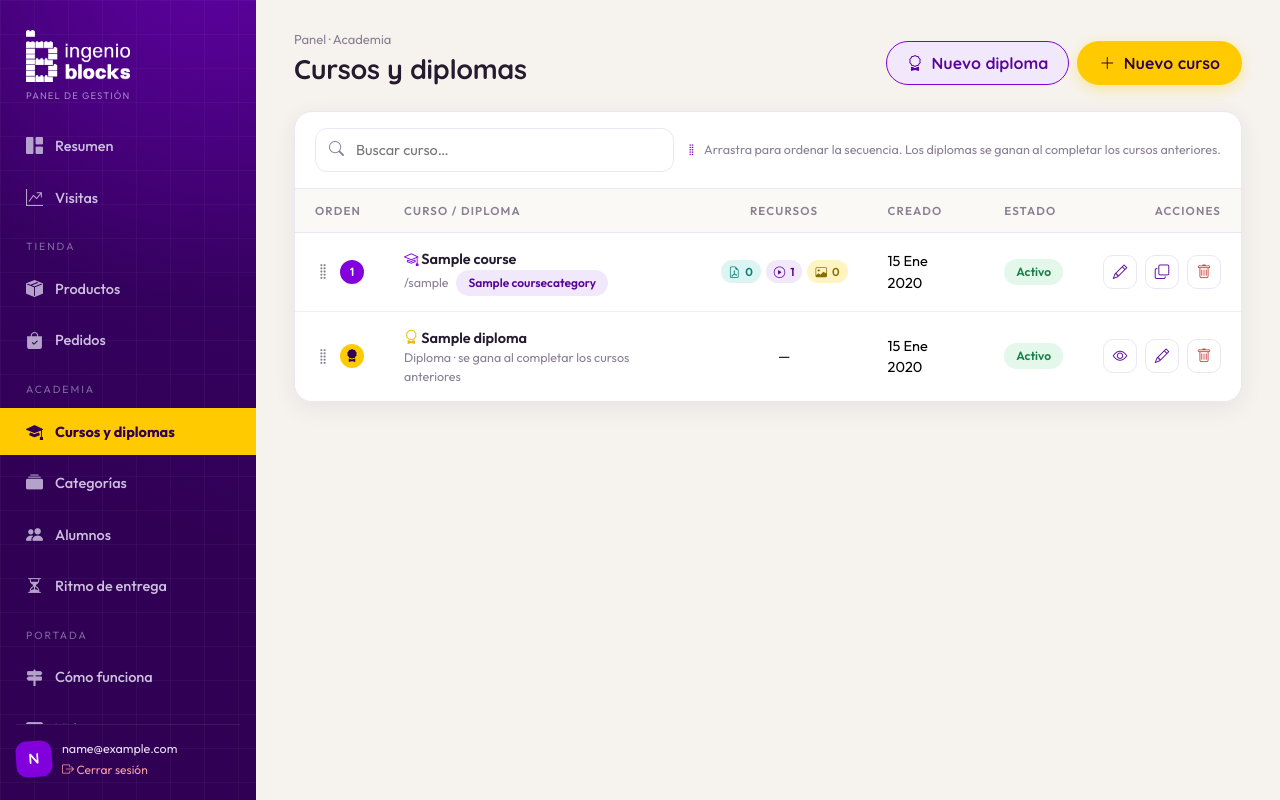
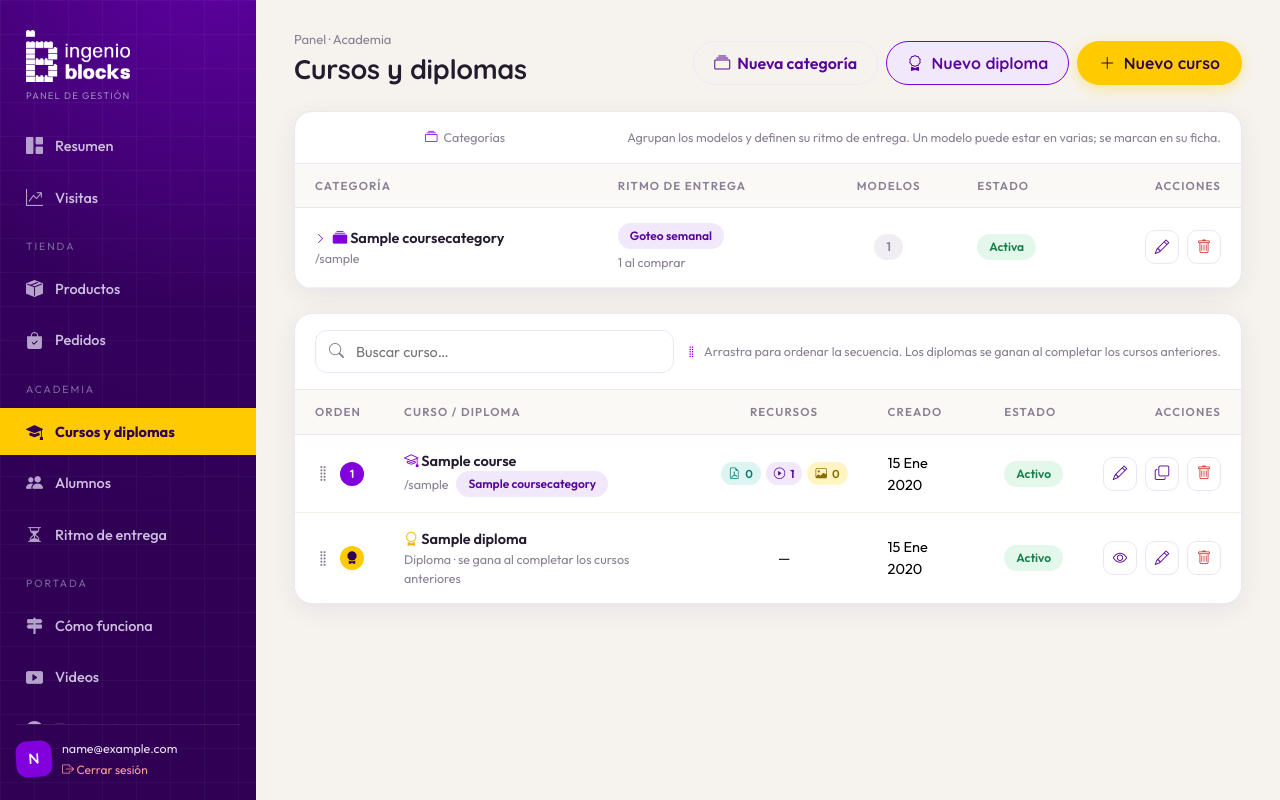
Before and after one commit to marcelopc2/ecommerce_soledad, a Django app: page /gestion/cursos/ in a window 1280 px wide. Run offline with Django 5.2, Linux system fonts and the light colour scheme; a user stored in the database is signed in; tables that the repository leaves empty hold one stand-in row (values such as "Sample post"); parts of the project's set-up code (start-up, migrations or seed data) failed here and were passed over.

Commit message:
Categorias: fila desplegable dentro de Cursos y diplomas
Vuelven a esa pantalla -junto a los diplomas, que es donde se piensan- y
se les quita la pantalla propia. Agrupar modelos y ordenar la secuencia
son la misma tarea; separarlas obligaba a saltar de una a otra.

El problema anterior no era el lugar sino la forma: como tarjetas o como
bloque suelto ocupaban toda la parte de arriba. Ahora es una tabla y cada
categoria es una fila que se despliega al hacerle clic y muestra sus
modelos numerados por orden de entrega. Plegadas ocupan una linea, asi
que la secuencia de cursos sigue arriba del pliegue.

La ruta /gestion/categorias/ queda redirigiendo, para no romper enlaces
que alguien haya guardado.

```diff
--- a/panel/static/panel/panel.css
+++ b/panel/static/panel/panel.css
@@ -1157,3 +1157,49 @@ body.login-body {
 .pnl-ojo.activo:hover { color: var(--purple-800); }
 .pnl-ojo:disabled { opacity: 0.35; cursor: not-allowed; }
 .pnl-ojo:disabled:hover { background: none; border-color: var(--line); color: var(--muted); }
+
+/* ---------- Categorías: fila desplegable dentro de Cursos y diplomas -------- */
+/* La fila entera es el disparador -no solo un iconito- porque el gesto natural
+   frente a "esta categoría tiene 8 modelos" es hacer clic en la categoría. */
+.cat-row { cursor: pointer; }
+.cat-row.is-off { opacity: 0.6; }
+.cat-caret {
+  font-size: 11px;
+  color: var(--purple-500);
+  margin-right: 4px;
+  transition: transform 0.18s ease;
+  display: inline-block;
+}
+.cat-row[aria-expanded="true"] { background: var(--purple-50); }
+.cat-row[aria-expanded="true"] .cat-caret { transform: rotate(90deg); }
+
+/* La fila de detalle no tiene padding propio: si la categoría está plegada, el
+   colapso mide 0 y la fila desaparece visualmente en vez de dejar una franja. */
+.cat-detail-row td { border-bottom: none !important; }
+/* Fondo y filete a la izquierda para que la lista se lea colgando de su
+   categoría: sin eso las filas de modelos parecían un segundo listado suelto. */
+.cat-detail {
+  padding: 10px 18px 14px 42px;
+  display: flex;
+  flex-direction: column;
+  gap: 2px;
+  background: var(--purple-50);
+  box-shadow: inset 3px 0 0 var(--purple-500);
+}
+.cat-course {
+  display: flex;
+  align-items: center;
+  gap: 10px;
+  padding: 6px 10px;
+  border-radius: 8px;
+  text-decoration: none;
+  transition: background 0.1s ease;
+}
+.cat-course:hover { background: #fff; }
+.cat-course-name { color: var(--ink); font-weight: 500; font-size: 14px; }
+
+.cat-warning {
+  padding: 14px 18px;
+  border-top: 1px solid var(--line);
+  background: #fff7f7;
+}
--- a/panel/templates/panel/base.html
+++ b/panel/templates/panel/base.html
@@ -58,9 +58,6 @@
     <div class="pnl-nav-label">Academia</div>
     <a href="{% url 'panel:courses' %}" class="{% if section == 'courses' %}active{% endif %}">
       <i class="bi bi-mortarboard-fill"></i> Cursos y diplomas
-    </a>
-    <a href="{% url 'panel:categories' %}" class="{% if section == 'categories' %}active{% endif %}">
-      <i class="bi bi-collection-fill"></i> Categorías
     </a>
     <a href="{% url 'panel:memberships' %}" class="{% if section == 'memberships' %}active{% endif %}">
       <i class="bi bi-people-fill"></i> Alumnos
--- a/panel/templates/panel/category_form.html
+++ b/panel/templates/panel/category_form.html
@@ -1,12 +1,12 @@
 {% extends 'panel/base.html' %}
 
 {% block title %}{% if categoria %}Editar categoría{% else %}Nueva categoría{% endif %}{% endblock %}
-{% block crumb %}Panel · Academia · Categorías{% endblock %}
+{% block crumb %}Panel · Academia · Cursos y diplomas{% endblock %}
 {% block heading %}{% if categoria %}{{ categoria.nombre }}{% else %}Nueva categoría{% endif %}{% endblock %}
 
 {% block actions %}
 <div class="d-flex gap-2">
-  <a href="{% url 'panel:categories' %}" class="btn btn-ghost">
+  <a href="{% url 'panel:courses' %}" class="btn btn-ghost">
     <i class="bi bi-arrow-left me-1"></i> Volver
   </a>
   {% if not categoria %}
--- a/panel/templates/panel/courses.html
+++ b/panel/templates/panel/courses.html
@@ -6,12 +6,59 @@
 
 {% block actions %}
 <div class="d-flex gap-2">
+  <a href="{% url 'panel:category_new' %}" class="btn btn-ghost"><i class="bi bi-collection me-1"></i> Nueva categoría</a>
   <a href="{% url 'panel:diploma_new' %}" class="btn btn-diploma"><i class="bi bi-award me-1"></i> Nuevo diploma</a>
   <a href="{% url 'panel:course_new' %}" class="btn btn-brand"><i class="bi bi-plus-lg me-1"></i> Nuevo curso</a>
 </div>
 {% endblock %}
 
 {% block content %}
+
+{% comment %}
+  Las categorías van arriba porque son la capa que agrupa: primero se ve en qué
+  grupos está repartido el contenido y a qué ritmo entrega cada uno, y debajo la
+  secuencia de modelos y diplomas. Ocupan poco porque van plegadas.
+{% endcomment %}
+<div class="pnl-card mb-4">
+  <div class="pnl-toolbar">
+    <span class="pnl-hint"><i class="bi bi-collection"></i> Categorías</span>
+    <span class="pnl-hint">Agrupan los modelos y definen su ritmo de entrega. Un modelo puede estar en varias; se marcan en su ficha.</span>
+  </div>
+  <div class="table-responsive">
+    <table class="table pnl-table">
+      <thead>
+        <tr>
+          <th>Categoría</th>
+          <th>Ritmo de entrega</th>
+          <th class="text-center">Modelos</th>
+          <th>Estado</th>
+          <th class="text-end">Acciones</th>
+        </tr>
+      </thead>
+      <tbody>
+        {% include 'panel/partials/categories_rows.html' %}
+      </tbody>
+    </table>
+  </div>
+
+  {% comment %}
+    Un modelo sin categoría no lo ve NINGÚN alumno. Es un error silencioso -crear
+    el modelo y olvidar etiquetarlo- que no se nota hasta que alguien reclama,
+    así que se avisa acá mismo y no en una pantalla que hay que ir a buscar.
+  {% endcomment %}
+  {% if cursos_sin_categoria %}
+    <div class="cat-warning">
+      <div class="cell-title" style="color:var(--coral)">
+        <i class="bi bi-exclamation-triangle-fill"></i> Sin categoría, no los ve ningún alumno
+      </div>
+      <div class="d-flex flex-wrap gap-2 mt-2">
+        {% for c in cursos_sin_categoria %}
+          <a href="{% url 'panel:course_edit' c.pk %}" class="badge-soft red text-decoration-none">{{ c.title }}</a>
+        {% endfor %}
+      </div>
+    </div>
+  {% endif %}
+</div>
 
 <div class="pnl-card">
   <div class="pnl-toolbar">
--- /dev/null
+++ b/panel/templates/panel/partials/categories_rows.html
@@ -0,0 +1,87 @@
+{% comment %}
+  Cada categoría es una fila que se despliega y muestra los modelos que agrupa.
+  Plegada por defecto: lo que se necesita saber de un vistazo es qué categorías
+  existen y a qué ritmo entregan; la lista de modelos se mira solo cuando se está
+  revisando una en particular, y desplegadas todas empujarían la secuencia de
+  cursos fuera de la pantalla.
+{% endcomment %}
+{% for cat in categorias %}
+  <tr class="cat-row{% if not cat.is_active %} is-off{% endif %}"
+      data-bs-toggle="collapse" data-bs-target="#cat-{{ cat.pk }}"
+      aria-expanded="false" aria-controls="cat-{{ cat.pk }}">
+    <td>
+      <div class="cell-title">
+        <i class="bi bi-chevron-right cat-caret"></i>
+        <i class="bi bi-collection-fill text-purple"></i> {{ cat.nombre }}
+      </div>
+      <div class="cell-sub">/{{ cat.slug }}</div>
+    </td>
+    <td>
+      {% if cat.abre_todo %}
+        <span class="badge-soft teal">Todo de una</span>
+      {% else %}
+        <span class="badge-soft purple">Goteo semanal</span>
+        <span class="cell-sub d-block mt-1">{{ cat.cursos_iniciales }} al comprar</span>
+      {% endif %}
+    </td>
+    <td class="text-center">
+      <span class="badge-soft gray">{{ cat.cursos_en_categoria.count }}</span>
+    </td>
+    <td>
+      {% if cat.is_active %}
+        <span class="badge-soft green">Activa</span>
+      {% else %}
+        <span class="badge-soft gray">Inactiva</span>
+      {% endif %}
+    </td>
+    {% comment %}
+      El clic en los botones no debe desplegar la fila: son acciones sobre la
+      categoría, no sobre ver su contenido.
+    {% endcomment %}
+    <td class="text-end" onclick="event.stopPropagation()">
+      <div class="d-inline-flex gap-2">
+        <a href="{% url 'panel:category_edit' cat.pk %}" class="btn-icon" title="Editar y reordenar">
+          <i class="bi bi-pencil"></i>
+        </a>
+        <button class="btn-icon danger" title="Eliminar"
+                hx-post="{% url 'panel:category_delete' cat.pk %}"
+                hx-confirm="¿Eliminar la categoría «{{ cat.nombre }}»?">
+          <i class="bi bi-trash"></i>
+        </button>
+      </div>
+    </td>
+  </tr>
+
+  <tr class="cat-detail-row no-hover">
+    <td colspan="5" class="p-0 border-0">
+      <div class="collapse" id="cat-{{ cat.pk }}">
+        <div class="cat-detail">
+          {% comment %}
+            Numerados porque ese número ES el orden de entrega del goteo: el 1 se
+            abre el día de la compra y de ahí uno por semana.
+          {% endcomment %}
+          {% for cc in cat.cursos_en_categoria.all %}
+            <a href="{% url 'panel:course_edit' cc.curso.pk %}" class="cat-course">
+              <span class="drag-pos">{{ forloop.counter }}</span>
+              <span class="cat-course-name">{{ cc.curso.title }}</span>
+              {% if not cc.curso.is_active %}<span class="badge-soft gray">Oculto</span>{% endif %}
+            </a>
+          {% empty %}
+            <p class="mdetail-note mb-0">
+              <i class="bi bi-info-circle"></i>
+              Todavía no agrupa ningún modelo. Se agregan marcando esta categoría
+              en la ficha del modelo.
+            </p>
+          {% endfor %}
+        </div>
+      </div>
+    </td>
+  </tr>
+{% empty %}
+  <tr class="no-hover">
+    <td colspan="5" class="empty-cell">
+      Aún no hay categorías.
+      <a href="{% url 'panel:category_new' %}">Crear la primera</a>.
+    </td>
+  </tr>
+{% endfor %}
--- a/panel/views.py
+++ b/panel/views.py
@@ -1799,20 +1799,11 @@ def mi_clave(request):
 
 @staff_required
 def categories(request):
-    from lms.models import CourseCategory
-
-    return render(request, 'panel/categories.html', {
-        'section': 'categories',
-        'categorias': (
-            CourseCategory.objects.prefetch_related('cursos_en_categoria__curso').all()
-        ),
-        # Un curso sin categoría no lo puede ver NADIE. Es un error silencioso
-        # fácil de cometer -crear el modelo y olvidar etiquetarlo- que no se
-        # nota hasta que alguien reclama.
-        'cursos_sin_categoria': Course.objects.filter(
-            is_active=True, categorias_del_curso__isnull=True,
-        ),
-    })
+    """Las categorías se listan dentro de Cursos y diplomas, no en pantalla
+    aparte: agrupar modelos y ordenar la secuencia son la misma tarea, y tenerlas
+    separadas obligaba a saltar de una pantalla a otra. La ruta sobrevive solo
+    para no romper enlaces guardados."""
+    return redirect('panel:courses')
 
 
 @staff_required
@@ -1827,7 +1818,7 @@ def category_form(request, pk=None):
         return redirect('panel:category_edit', pk=obj.pk)
 
     return render(request, 'panel/category_form.html', {
-        'section': 'categories',
+        'section': 'courses',
         'form': form,
         'categoria': categoria,
         'cursos_en_categoria': (
@@ -1862,7 +1853,7 @@ def category_delete(request, pk):
     else:
         categoria.delete()
         messages.success(request, f'Categoría "{nombre}" eliminada.')
-    return redirect('panel:categories')
+    return redirect('panel:courses')
 
 
 @staff_required
```
Also changed, not shown: panel/templates/panel/categories.html (deleted, +0 -125 lines).
